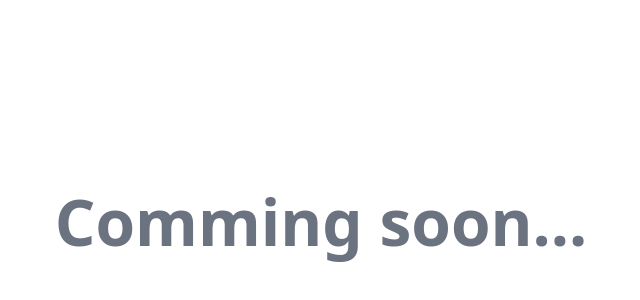
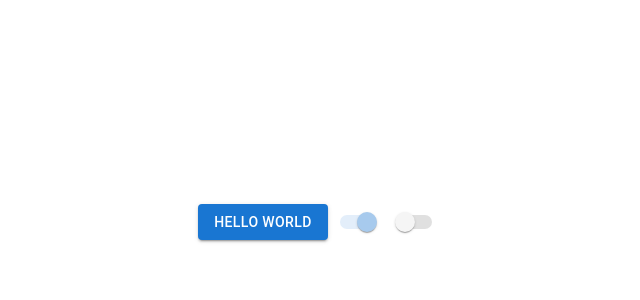
Before and after one commit to Wrttnspknbrkn/GydGenWave, a React (Vite) app: page / in a window 1280 px wide. Shown: the part 178-478 px from the top of the page, without its empty margins (319-959 px from the left). Built offline with nearby package versions, Linux system fonts and the light colour scheme.

Commit message:
feat: material UI added successfully

```diff
--- a/src/App.jsx
+++ b/src/App.jsx
@@ -1,7 +1,16 @@
+import * as React from 'react';
+import Button from '@mui/material/Button';
+import Switch from '@mui/material/Switch';
+const label = { inputProps: { 'aria-label': 'Switch demo' } };
+
+
 function App() {
   return (
     <div className="flex justify-center items-center text-[4rem] font-[600] text-gray-500 h-screen">
-      Comming soon...
+
+     <Button variant="contained">Hello world</Button>
+     <Switch {...label} disabled defaultChecked />
+     <Switch {...label} disabled />
     </div>
   );
 }
```
Also changed, not shown: src/index.css (line endings or trailing spaces).
